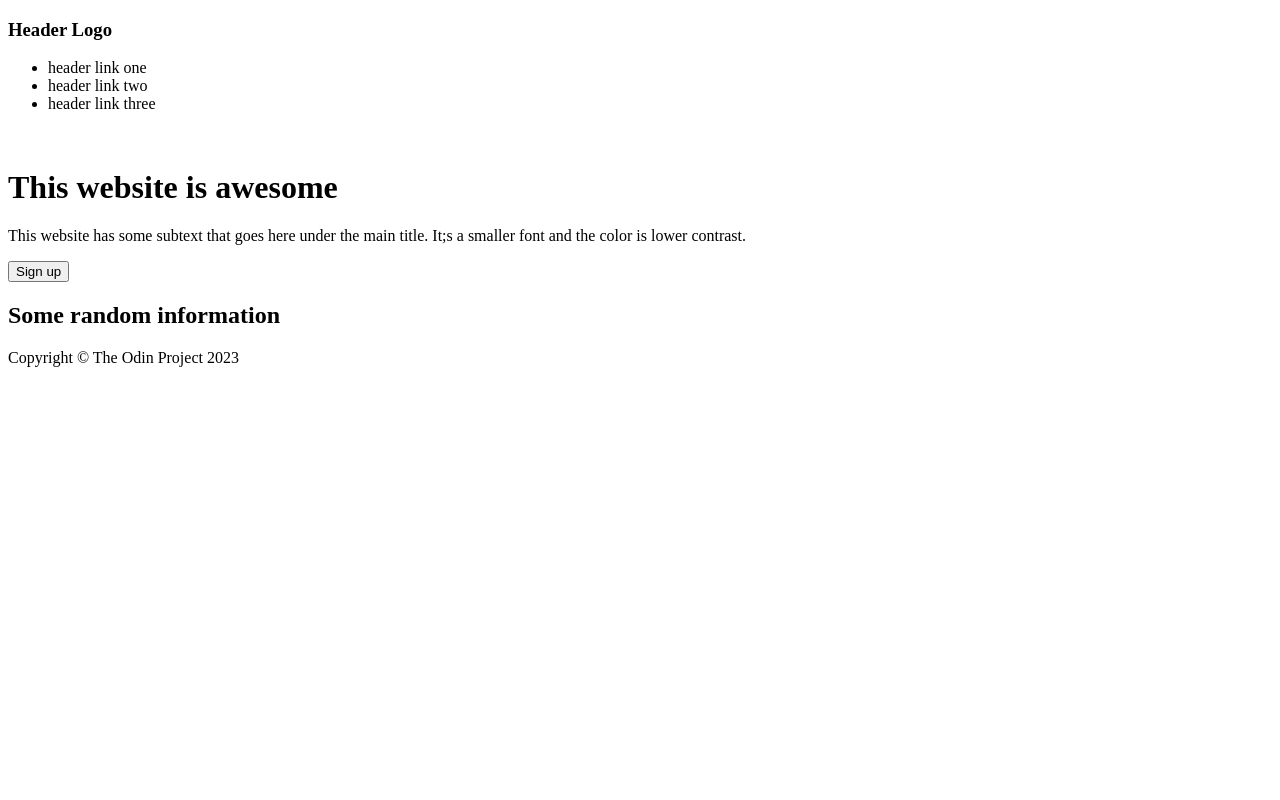
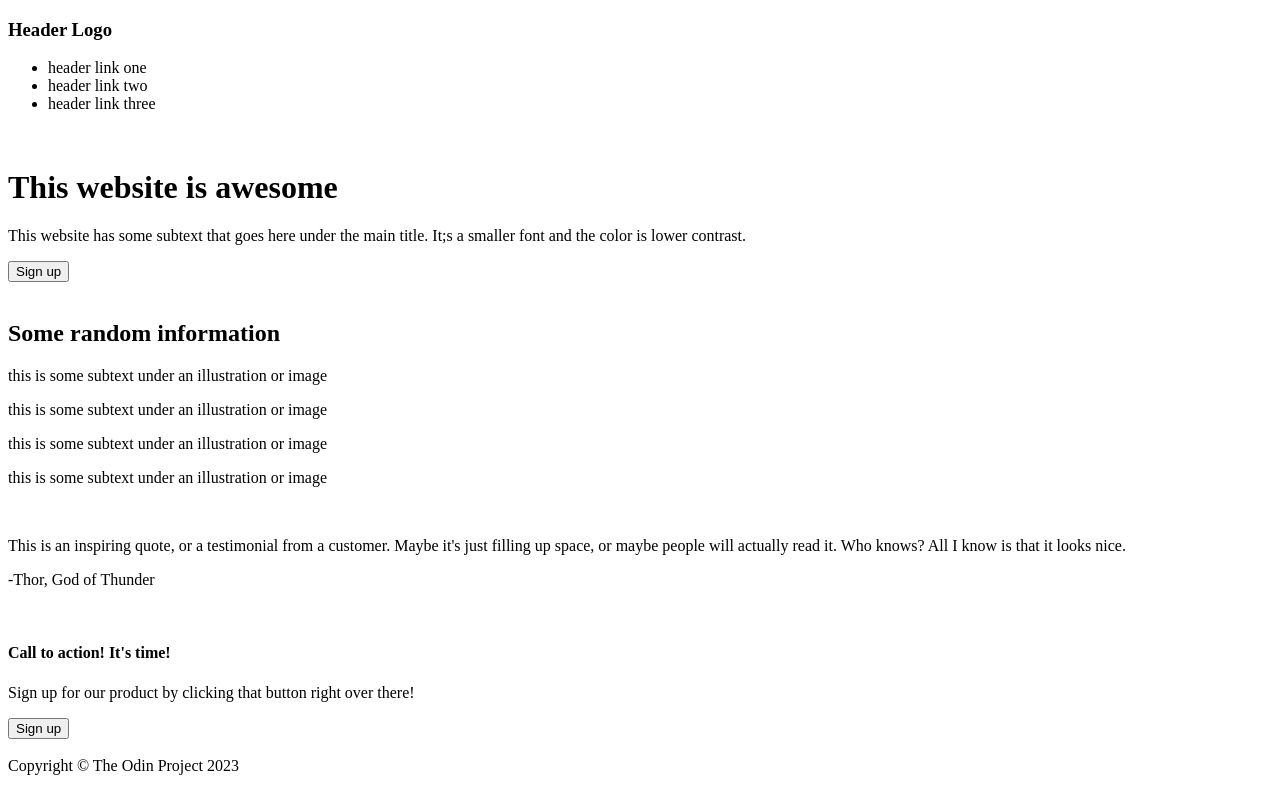
Before and after one commit to CoopStaz/odin-landing-page, a plain HTML site: page index.html in a window 1280 px wide. Drawn offline with Linux system fonts and the light colour scheme.

Commit message:
Complete basic foundation of index.html file. Add two images to later put into the page.

```diff
--- a/index.html
+++ b/index.html
@@ -20,7 +20,7 @@
             </ul>
         </header>
         <br>
-        <div>
+        <div class="page-title">
             <h1>This website is awesome</h1>
             <p>This website has some subtext that goes here under the main title. It;s a smaller font and the color is
                 lower
@@ -28,10 +28,32 @@
             <button>Sign up</button>
             <!--Add image-->
         </div>
-        <div class="top-middle">
-            <h2>Some random information</h2>
-        </div>
     </div>
+    <br>
+    <div class="top-middle">
+        <h2>Some random information</h2>
+        <div class="block-first"></div>
+        <p>this is some subtext under an illustration or image</p>
+        <div class="block-second"></div>
+        <p>this is some subtext under an illustration or image</p>
+        <div class="block-third"></div>
+        <p>this is some subtext under an illustration or image</p>
+        <div class="block-fourth"></div>
+        <p>this is some subtext under an illustration or image</p>
+    </div>
+    <br>
+    <div class="bottom-middle">
+        <p>This is an inspiring quote, or a testimonial from a customer. Maybe it's just filling up space, or maybe
+            people will actually read it. Who knows? All I know is that it looks nice.</p>
+        <p>-Thor, God of Thunder</p>
+    </div>
+    <br>
+    <div class="bottom">
+        <h4>Call to action! It's time!</h4>
+        <p>Sign up for our product by clicking that button right over there!</p>
+        <button>Sign up</button>
+    </div>
+    <br>
     <footer>Copyright &copy; The Odin Project 2023</footer>
 </body>
 
```
Also changed, not shown: images/cubes-677092_1280.webp (added), images/me-watching-a-random-drawing-i-made-get-turned-into-a-meme-v0-xib15dbut7tb1.webp (added).
